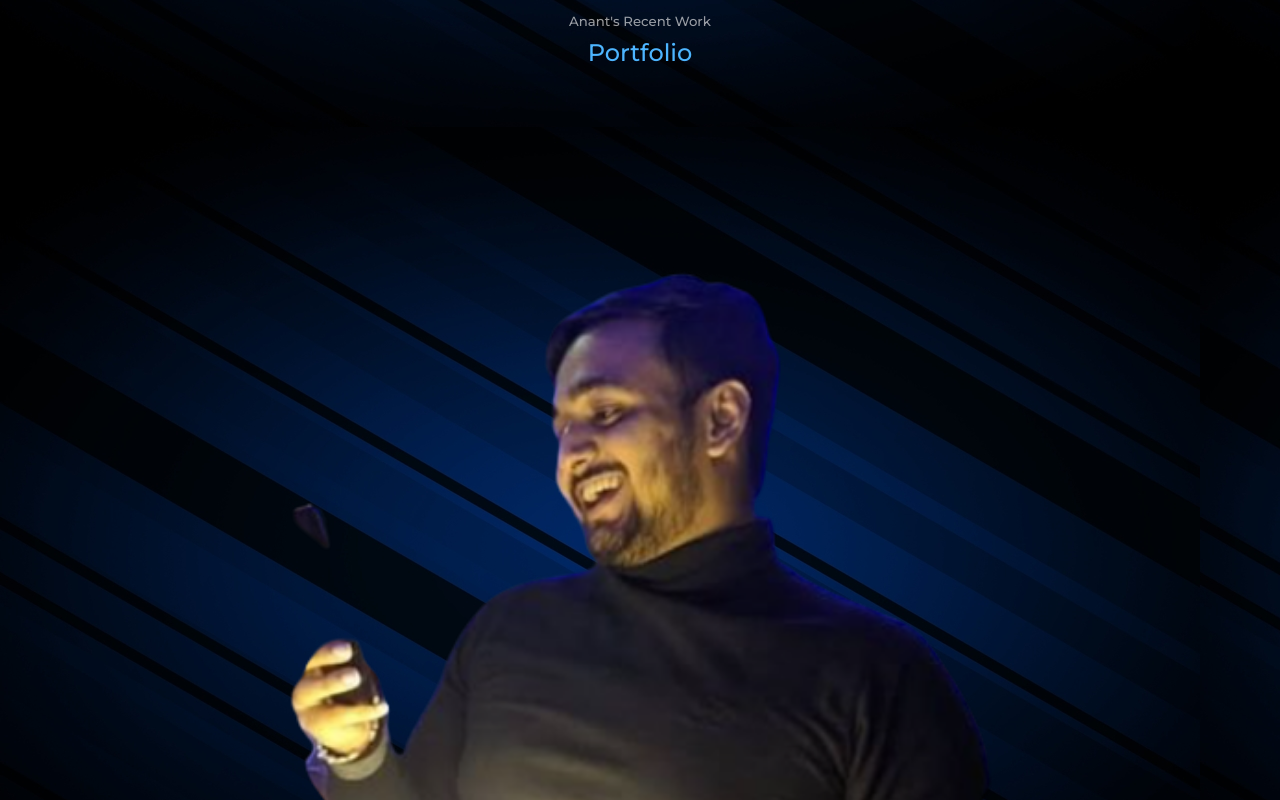
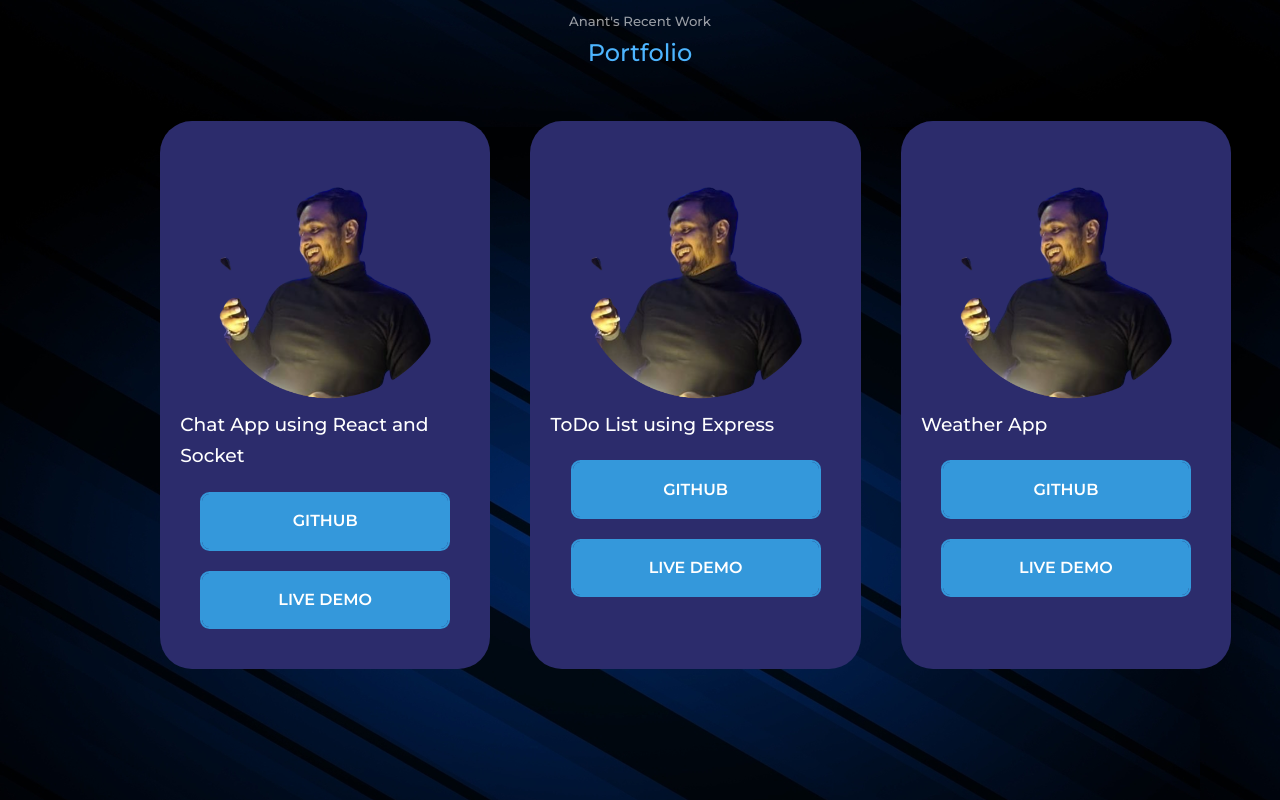
Before and after one commit to anantraghuvanshi/theanantraghuvanshi, a React (Create React App) app in the folder anant-portfolio/: page / in a window 1280 px wide. Shown: the part 2420-3220 px from the top of the page. Built offline with nearby package versions, Linux system fonts and the light colour scheme.

Commit message:
portfolio.jsx update

```diff
--- a/anant-portfolio/src/components/portfolio/portfolio.css
+++ b/anant-portfolio/src/components/portfolio/portfolio.css
@@ -3,3 +3,24 @@
     text-align: center;
     justify-content: center;
 }
+
+.portfolio__container{
+    display: grid;
+    grid-template-columns: repeat(3, 1fr);
+    gap: 2.5rem;
+}
+
+.portfolio__item{
+    background: var(--color-bg-variant);
+    padding: 1.2rem;
+    border-radius: 2rem;
+    border: 1px solid transparent;
+    transition: var(--transition);
+}
+.portfolio__item:hover{
+    background-color: var(--color-primary-variant);
+    background: transparent;
+}
+.portfolio__item-image{
+
+}
```
